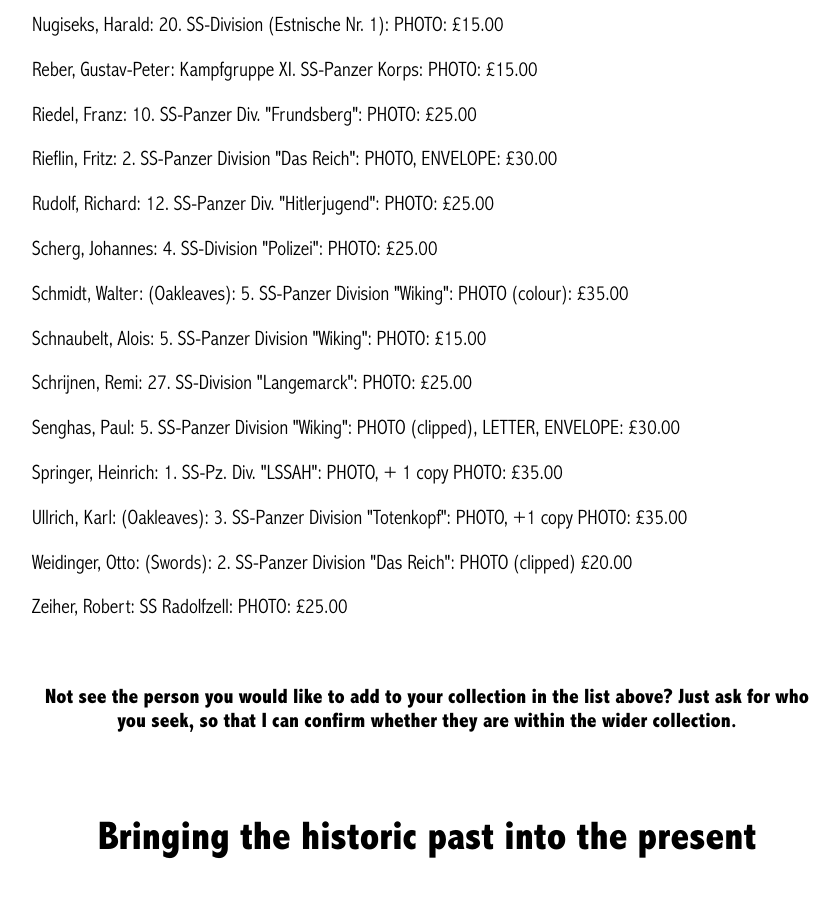
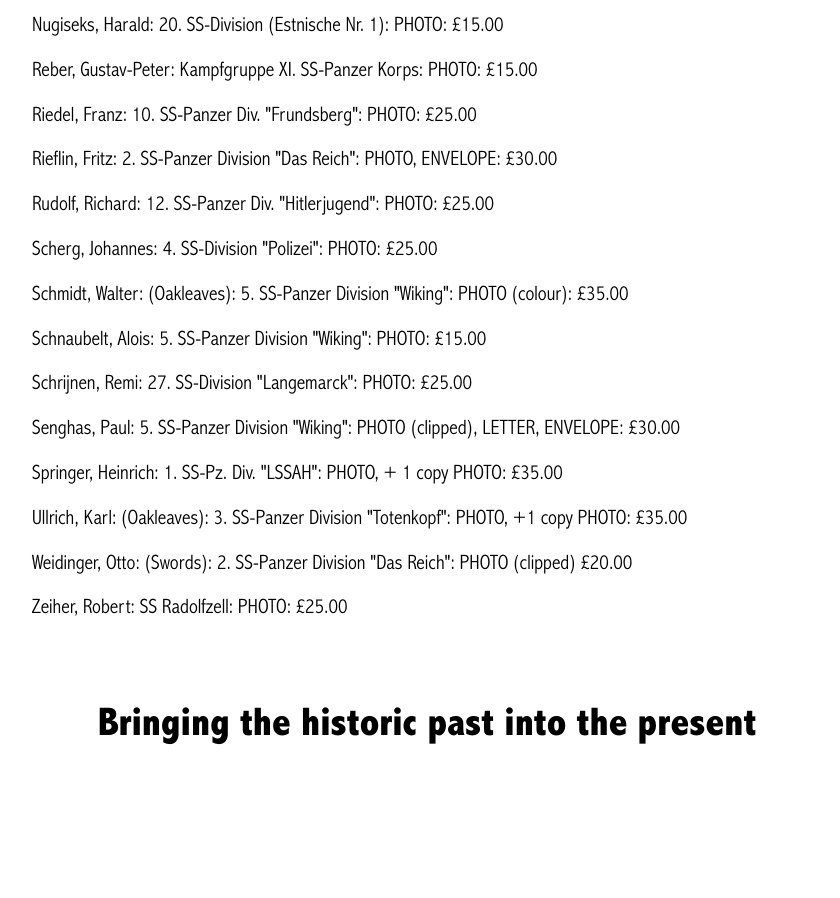
Before and after one commit to lahphotographs/lahphotographs.github.com, a Jekyll site: the page built from Axis_Forces_magazine.md, in a window 1280 px wide and 900 px high, scrolled down 1218 px. Shown: the whole window, without its empty margins (213-1053 px from the left). Built offline with Jekyll 4.4.1, drawn with Linux system fonts in a browser that asks for light colours; after the commit the page ends 2004 px from its top, so only the background shows below that; some of the changed text lies outside the part shown.

Commit message:
Update Axis_Forces_magazine.md

```diff
--- a/Axis_Forces_magazine.md
+++ b/Axis_Forces_magazine.md
@@ -42,5 +42,3 @@ permalink: /axisforces.html
 <p>Ullrich,	Karl:	(Oakleaves): 3. SS-Panzer Division "Totenkopf":	PHOTO, +1 copy PHOTO:	£35.00
 <p>Weidinger,	Otto:	(Swords): 2. SS-Panzer Division "Das Reich": PHOTO (clipped)		£20.00
 <p>Zeiher,	Robert:	SS Radolfzell:	PHOTO: £25.00</p>
-<br />
-<p><b><center>Not see the person you would like to add to your collection in the list above? Just ask for who you seek, so that I can confirm whether they are within the wider collection.</center></b></p>
```
Also changed, not shown: other parts of Axis_Forces_magazine.md (+1 -1 lines).
